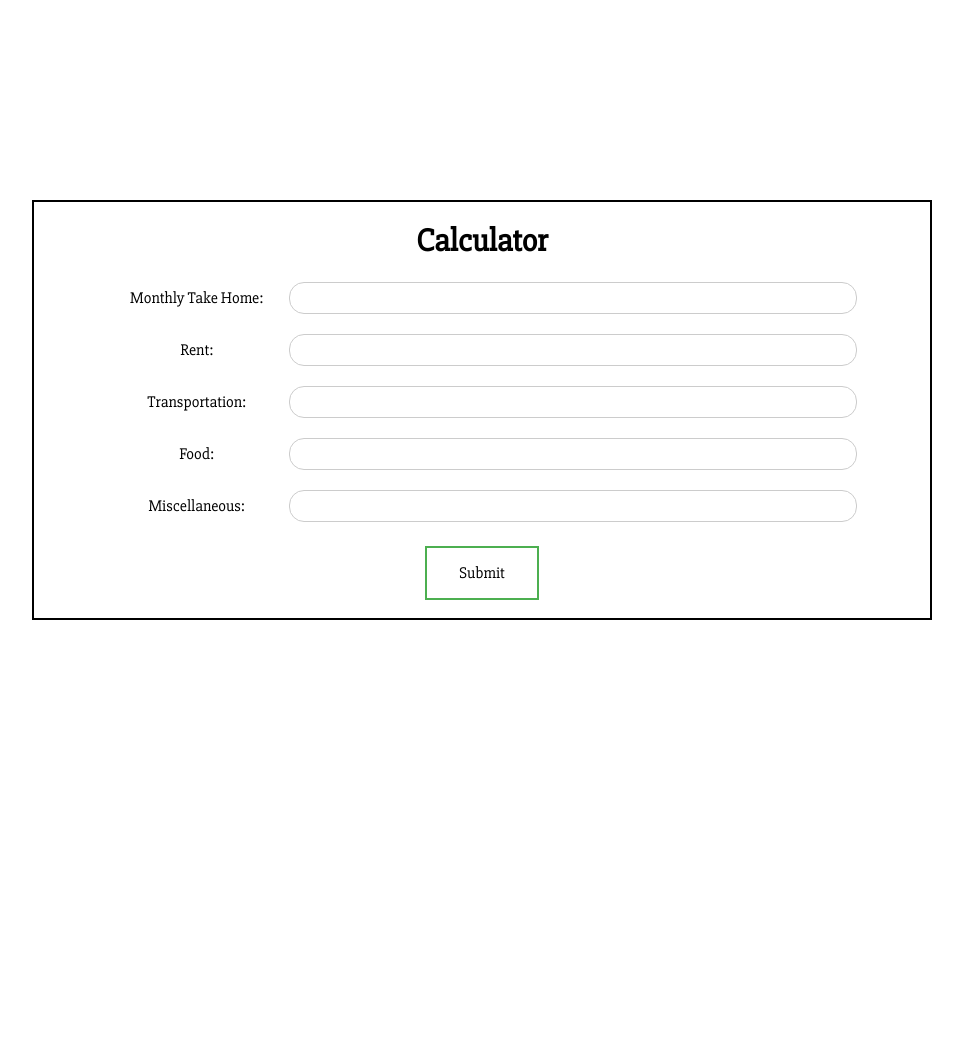
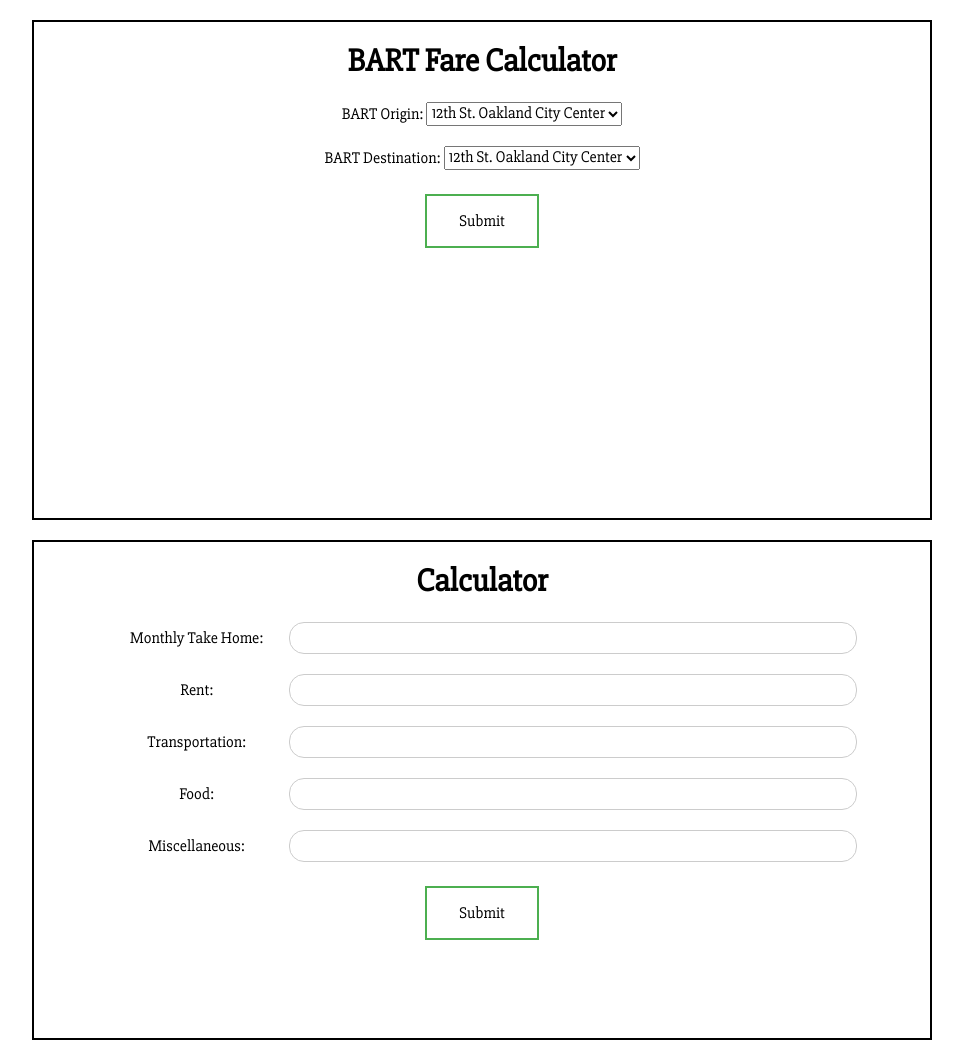
Before and after one commit to aquang9124/algorithms_and_ds, a website: page expe_calc/index.html in a window 1280 px wide. Shown: the whole page, without its empty margins (158-1121 px from the left). Before the commit the page ends 800 px from the top, so only its background shows below. Drawn offline with nearby package versions, Linux system fonts and the light colour scheme.

Commit message:
started on bart fare calculator

```diff
--- a/expe_calc/index.html
+++ b/expe_calc/index.html
@@ -8,6 +8,114 @@
 </head>
 <body>
 	<div class="container">
+		<div class="calc-container text-center">
+			<h1>BART Fare Calculator</h1>
+			<form class="bart-fare-form">
+				<div class="input-field">
+					<label for="bart-origin">BART Origin: </label>
+					<select name="bart-origin" id="bart-origin">
+						<option value="12th">12th St. Oakland City Center</option>
+						<option value="16th">16th St. Mission (SF)</option>
+						<option value="19th">19th St. Oakland</option>
+						<option value="24th">24th St. Mission (SF)</option>
+						<option value="ashb">Ashby (Berkeley)</option>
+						<option value="balb">Balboa Park (SF)</option>
+						<option value="bayf">Bay Fair (San Leandro)</option>
+						<option value="cast">Castro Valley</option>
+						<option value="civc">Civic Center (SF)</option>
+						<option value="cols">Coliseum</option>
+						<option value="colm">Colma</option>
+						<option value="conc">Concord</option>
+						<option value="daly">Daly City</option>
+						<option value="dbrk">Downtown Berkeley</option>
+						<option value="dubl">Dublin/Pleasanton</option>
+						<option value="deln">El Cerrito del Norte</option>
+						<option value="plza">El Cerrito Plaza</option>
+						<option value="embr">Embarcadero (SF)</option>
+						<option value="frmt">Fremont</option>
+						<option value="ftvl">Fruitvale (Oakland)</option>
+						<option value="glen">Glen Park (SF)</option>
+						<option value="hayw">Hayward</option>
+						<option value="lafy">Lafayette</option>
+						<option value="lake">Lake Merritt (Oakland)</option>
+						<option value="mcar">MacArthur (Oakland)</option>
+						<option value="mlbr">Millbrae</option>
+						<option value="mont">Montgomery St. (SF)</option>
+						<option value="nbrk">North Berkeley</option>
+						<option value="ncon">North Concord/Martinez</option>
+						<option value="oakl">Oakland Int'l Airport</option>
+						<option value="orin">Orinda</option>
+						<option value="pitt">Pittsburg/Bay Point</option>
+						<option value="phil">Pleasant Hill</option>
+						<option value="powl">Powell St. (SF)</option>
+						<option value="rich">Richmond</option>
+						<option value="rock">Rockridge (Oakland)</option>
+						<option value="sbrn">San Bruno</option>
+						<option value="sfia">San Francisco Int'l Airport</option>
+						<option value="sanl">San Leandro</option>
+						<option value="shay">South Hayward</option>
+						<option value="ssan">South San Francisco</option>
+						<option value="ucty">Union City</option>
+						<option value="wcrk">Walnut Creek</option>
+						<option value="wdub">West Dublin</option>
+						<option value="woak">West Oakland</option>
+					</select>
+				</div>
+				<div class="input-field">
+					<label for="bart-dest">BART Destination: </label>
+					<select name="bart-dest" id="bart-dest">
+						<option value="12th">12th St. Oakland City Center</option>
+						<option value="16th">16th St. Mission (SF)</option>
+						<option value="19th">19th St. Oakland</option>
+						<option value="24th">24th St. Mission (SF)</option>
+						<option value="ashb">Ashby (Berkeley)</option>
+						<option value="balb">Balboa Park (SF)</option>
+						<option value="bayf">Bay Fair (San Leandro)</option>
+						<option value="cast">Castro Valley</option>
+						<option value="civc">Civic Center (SF)</option>
+						<option value="cols">Coliseum</option>
+						<option value="colm">Colma</option>
+						<option value="conc">Concord</option>
+						<option value="daly">Daly City</option>
+						<option value="dbrk">Downtown Berkeley</option>
+						<option value="dubl">Dublin/Pleasanton</option>
+						<option value="deln">El Cerrito del Norte</option>
+						<option value="plza">El Cerrito Plaza</option>
+						<option value="embr">Embarcadero (SF)</option>
+						<option value="frmt">Fremont</option>
+						<option value="ftvl">Fruitvale (Oakland)</option>
+						<option value="glen">Glen Park (SF)</option>
+						<option value="hayw">Hayward</option>
+						<option value="lafy">Lafayette</option>
+						<option value="lake">Lake Merritt (Oakland)</option>
+						<option value="mcar">MacArthur (Oakland)</option>
+						<option value="mlbr">Millbrae</option>
+						<option value="mont">Montgomery St. (SF)</option>
+						<option value="nbrk">North Berkeley</option>
+						<option value="ncon">North Concord/Martinez</option>
+						<option value="oakl">Oakland Int'l Airport</option>
+						<option value="orin">Orinda</option>
+						<option value="pitt">Pittsburg/Bay Point</option>
+						<option value="phil">Pleasant Hill</option>
+						<option value="powl">Powell St. (SF)</option>
+						<option value="rich">Richmond</option>
+						<option value="rock">Rockridge (Oakland)</option>
+						<option value="sbrn">San Bruno</option>
+						<option value="sfia">San Francisco Int'l Airport</option>
+						<option value="sanl">San Leandro</option>
+						<option value="shay">South Hayward</option>
+						<option value="ssan">South San Francisco</option>
+						<option value="ucty">Union City</option>
+						<option value="wcrk">Walnut Creek</option>
+						<option value="wdub">West Dublin</option>
+						<option value="woak">West Oakland</option>
+					</select>
+				</div>
+				<div class="input-field">
+					<button class="btn btn-green">Submit</button>
+				</div>
+			</form>
+		</div>
 		<div class="calc-container text-center">
 			<h1>Calculator</h1>
 			<form class="calc-form">
--- a/expe_calc/styles.css
+++ b/expe_calc/styles.css
@@ -9,24 +9,19 @@
 .container {
 	width: 100%;
 	height: 100%;
-	position: relative;
 }
 
 .calc-container {
-	position: absolute;
 	border: 2px solid black;
 	width: 70%;
-	height: 52%;
-	top: 25%;
-	left: 0;
-	right: 0;
-	margin: 0 auto;
+	height: 62%;
+	margin: 20px auto;
 	transition-duration: 0.5s;
 	transition-timing-function: ease-in-out;
 }
 
 .calc-container:hover {
-	height: 55%;
+	height: 65%;
 	width: 75%;
 }
 
@@ -67,6 +62,10 @@
 	box-shadow: 0 0 5px rgba(81, 203, 238, 1);
 }
 
+input[type="text"]:hover {
+	border: 1px solid rgba(81, 203, 238, 1);
+}
+
 .btn {
     background-color: #4CAF50; /* Green */
     border: none;
```
Also changed, not shown: expe_calc/package.json (added, +15 -0 lines), expe_calc/server/server.js (added, +21 -0 lines), 1 other file.
